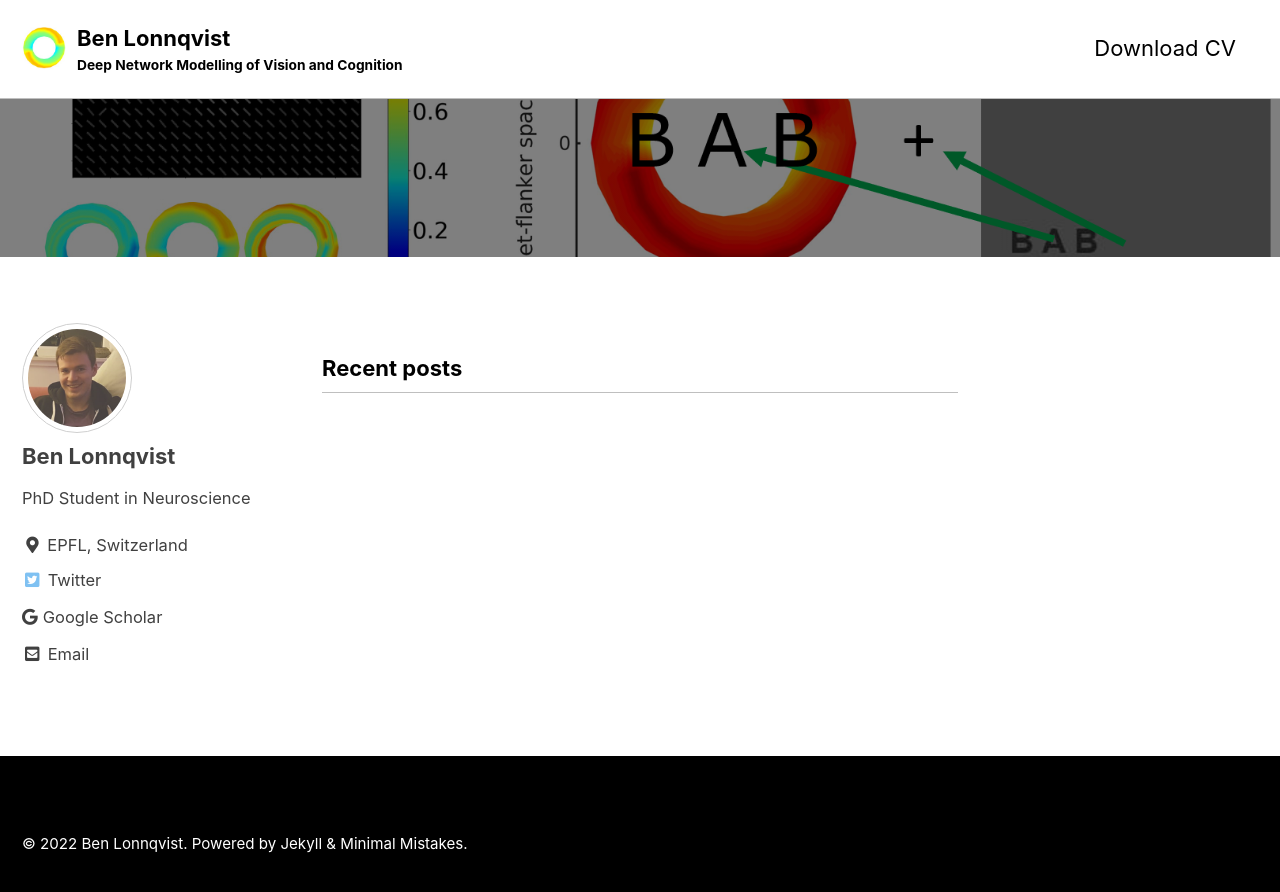
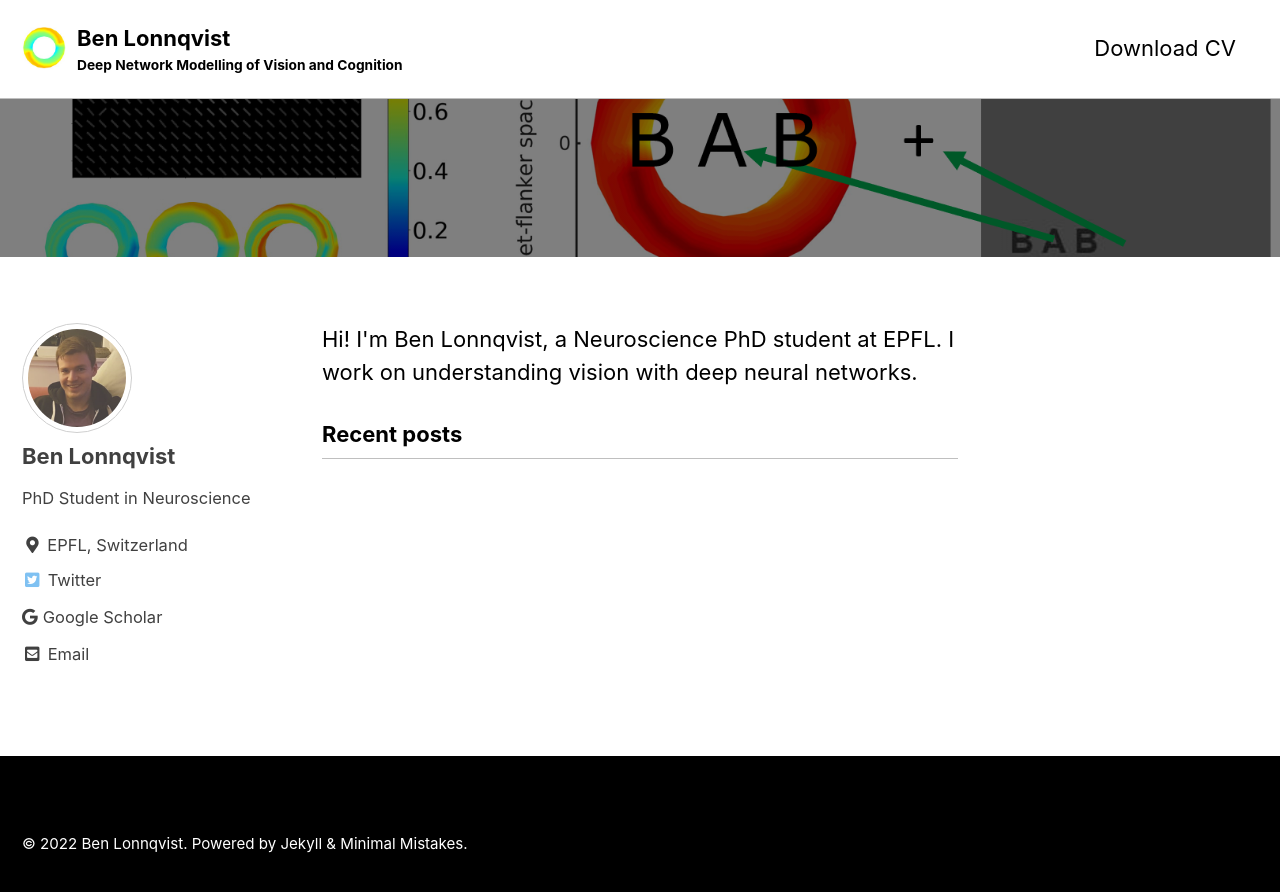
Before and after one commit to benlonnqvist/benlonnqvist.github.io, a Jekyll site: the page built from index.html, in a window 1280 px wide. Shown: the top 892 px of the page. Built offline with Jekyll 4.4.1, drawn with Linux system fonts in a browser that asks for light colours; cached includes are drawn as plain includes; the list of posts is cut into pages by our own code.

Commit message:
Update index.html

```diff
--- a/index.html
+++ b/index.html
@@ -6,3 +6,5 @@ header:
   overlay_image: "/assets/images/header.png"
   overlay_filter: 0.5
 ---
+
+Hi! I'm Ben Lonnqvist, a Neuroscience PhD student at EPFL. I work on understanding vision with deep neural networks.
```
